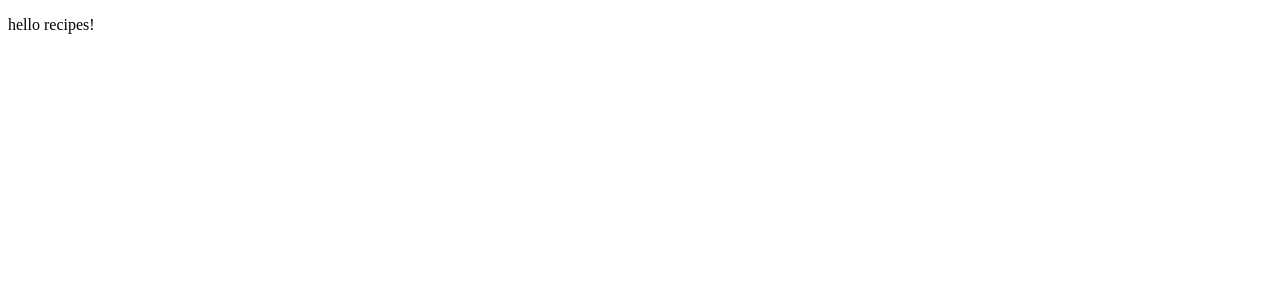
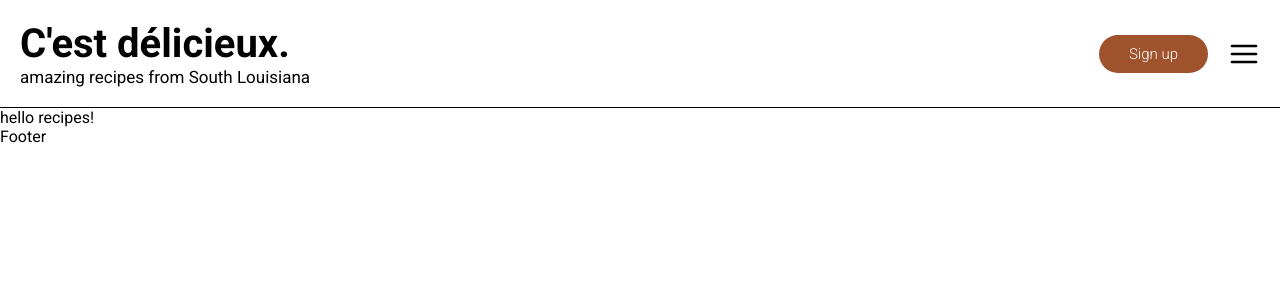
Before and after one commit to kristieaglin/recipe-blog, a React (Vite) app: page / in a window 1280 px wide. Shown: the top 300 px of the page. Built offline with nearby package versions, Linux system fonts and the light colour scheme.

Commit message:
header complete

```diff
--- a/package.json
+++ b/package.json
@@ -11,7 +11,9 @@
   },
   "dependencies": {
     "react": "^18.2.0",
-    "react-dom": "^18.2.0"
+    "react-dom": "^18.2.0",
+    "react-icons": "^4.10.1",
+    "react-router-dom": "^6.15.0"
   },
   "devDependencies": {
     "@types/react": "^18.2.15",
--- a/src/App.css
+++ b/src/App.css
@@ -0,0 +1,8 @@
+@import url('https://fonts.googleapis.com/css2?family=Roboto:ital,wght@0,100;0,300;0,400;0,500;0,700;1,100;1,300;1,400;1,500;1,700&display=swap');
+
+*{
+  margin: 0;
+  padding: 0;
+  box-sizing: border-box;
+  font-family: 'Roboto', sans-serif;
+}
--- a/src/App.jsx
+++ b/src/App.jsx
@@ -1,11 +1,19 @@
 import './App.css'
+import { BrowserRouter, Routes, Route } from 'react-router-dom'
+import Homepage from './pages/Homepage/Homepage'
+import Header from './components/Header/Header'
+import Footer from './components/Footer/Footer'
 
 function App() {
 
   return (
-    <>
-      <p>hello recipes!</p>
-    </>
+    <BrowserRouter>
+      <Header />
+      <Routes>
+        <Route path='/' element={<Homepage />} />
+      </Routes>
+      <Footer />
+    </BrowserRouter>
   )
 }
 
--- /dev/null
+++ b/src/components/Footer/Footer.jsx
@@ -0,0 +1,10 @@
+import React from 'react'
+import './Footer.css'
+
+function Footer() {
+  return (
+    <div className='footer-container'>Footer</div>
+  )
+}
+
+export default Footer
--- /dev/null
+++ b/src/components/Header/Header.css
@@ -0,0 +1,57 @@
+.header-container{
+    display: flex;
+    justify-content: space-between;
+    align-items: center;
+    padding: 20px 20px;
+    border-bottom: 1px black solid;
+}
+
+.header-container h1{
+    font-size: 40px;
+}
+
+.header-container p{
+    font-size: 17px;
+}
+
+.menu-closed{
+    display: flex;
+    align-items: center;
+    gap: 20px;
+}
+
+.menu-open{
+    display: flex;
+    gap: 100px;
+    position: absolute;
+    right: 0px;
+    top: 0px;
+    height: 100%;
+    background-color: white;
+    padding: 40px 30px;
+    border-left: 1px black solid;
+}
+
+.signup-btn{
+    border: none;
+    background-color: sienna;
+    color: white;
+    padding: 10px 30px;
+    border-radius: 20px;
+    font-size: 15px;
+    font-weight: 300;
+}
+
+.menu-icon{
+    font-size: 2em;
+}
+
+.menu-options{
+    display: flex;
+    flex-direction: column;
+    gap: 20px;
+}
+
+.recipe-category{
+    font-weight: 300;
+}
--- /dev/null
+++ b/src/components/Header/Header.jsx
@@ -0,0 +1,43 @@
+import React, { useState } from 'react'
+import './Header.css'
+import { FiMenu } from "react-icons/fi";
+import { BsArrowBarRight } from "react-icons/bs";
+//BsArrowBarRight
+
+function Header() {
+
+    const [menuOpen, setMenuOpen] = useState(true)
+
+    // array for recipe categories
+    const recipeCategoies = ['Breakfast', 'Lunch', 'Dinner', 'Dessert', 'Beverages']
+
+  return (
+    <div className='header-container'>
+        <div>
+            <h1>C'est délicieux.</h1>
+            <p>amazing recipes from South Louisiana</p>
+        </div>
+        <div>
+            {
+                menuOpen ?
+                <div className='menu-closed'>
+                    <button className='signup-btn'>Sign up</button>
+                    <FiMenu className='menu-icon' onClick={()=>setMenuOpen(false)} />
+                </div>
+                :
+                <div className='menu-open'>
+                    <div className='menu-options'>
+                        {
+                            recipeCategoies.map((item,index)=><p key={index} className='recipe-category'>{item}</p>)
+                        }
+                        <button className='signup-btn'>Sign up</button>
+                    </div>
+                    <BsArrowBarRight className='menu-icon' onClick={()=>setMenuOpen(true)}/>
+                </div>
+            }
+        </div>
+    </div>
+  )
+}
+
+export default Header
--- /dev/null
+++ b/src/pages/Homepage/Homepage.jsx
@@ -0,0 +1,12 @@
+import React from 'react'
+import './Homepage.css'
+
+function Homepage() {
+  return (
+    <div>
+        <p>hello recipes!</p>
+    </div>
+  )
+}
+
+export default Homepage
```
Also changed, not shown: src/components/Footer/Footer.css (added), src/pages/Homepage/Homepage.css (added), 1 other file (tests, documents, lock files or other folders).
